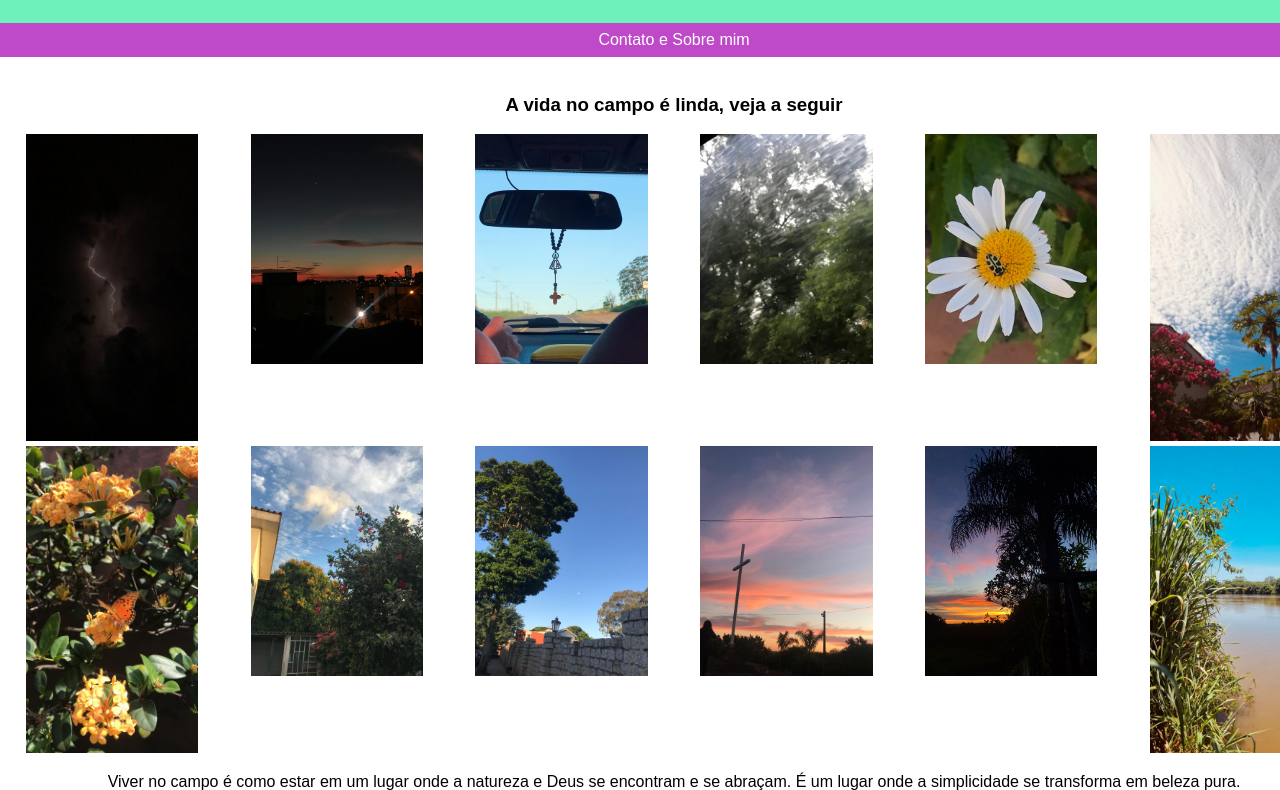
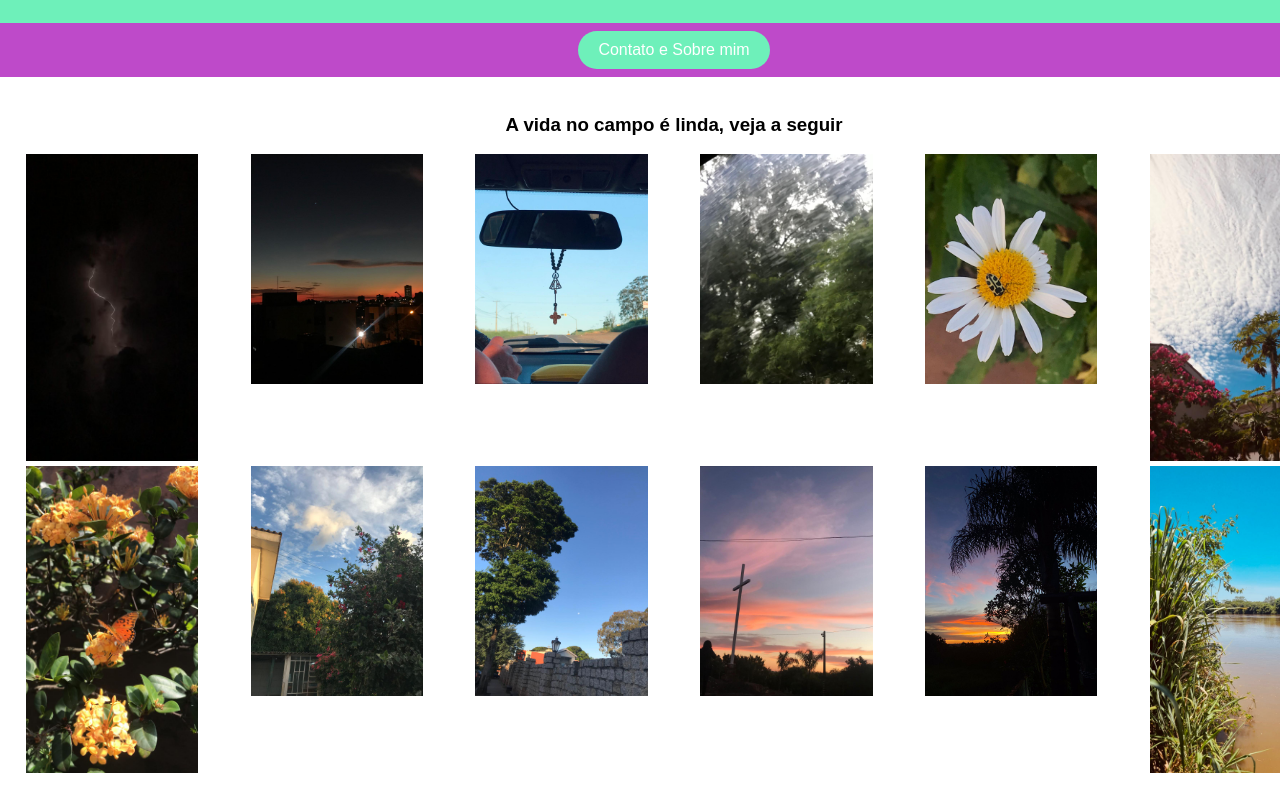
Before and after one commit to gabriella-nunes/agrinho-gabs, a plain HTML site: page index.html in a window 1280 px wide. Shown: the part 89-879 px from the top of the page. Drawn offline with Linux system fonts and the light colour scheme.

Commit message:
Add files via upload

```diff
--- a/style.css
+++ b/style.css
@@ -23,6 +23,29 @@ nav ul {
     display: flex;
     justify-content: center;
 }
+
+
+
+
+
+ul li a {
+    display: inline-block;
+    background-color: #6ef0ba;
+    color: rgb(236, 1, 225);
+    padding: 10px 20px;
+    text-align: center;
+    text-decoration: none;
+    border-radius: 99px;
+    transition: background-color 0.3s;
+}
+
+ul li a:hover {
+    background-color: #e775e7;
+}
+
+
+
+
 
 nav ul li {
     margin: 0 1em;
```
